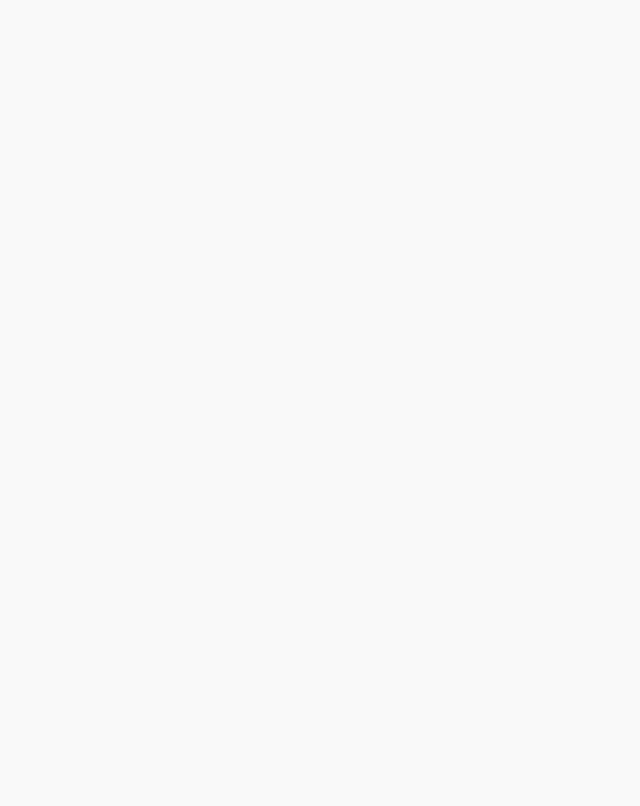
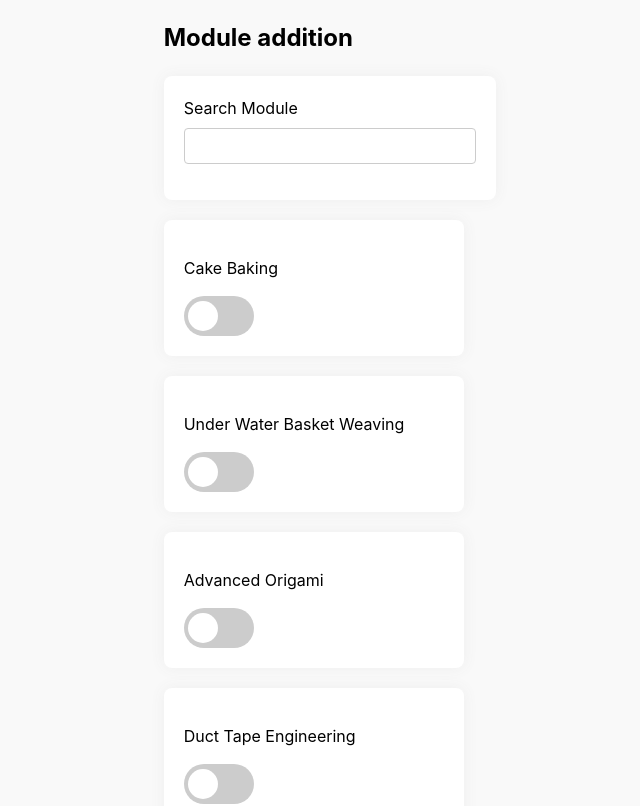
Before and after one commit to kyrregjerstad/sr-frontend-interview, a React (Vite) app: page / in a window 1280 px wide. Shown: the top 806 px of the page, without its empty margins (330-970 px from the left). Built offline with nearby package versions, Linux system fonts and the light colour scheme.

Commit message:
Completed frontend interview solution (still some styling and cleanup needed 🎨)

```diff
--- a/src/App.tsx
+++ b/src/App.tsx
@@ -1,5 +1,11 @@
+import HomePage from "./pages/HomePage";
+
 function App() {
-  return <></>;
+  return (
+    <>
+      <HomePage />
+    </>
+  );
 }
 
 export default App;
--- a/src/pages/HomePage.tsx
+++ b/src/pages/HomePage.tsx
@@ -1,18 +1,27 @@
-import { useEffect, useState } from "react";
+import { Dispatch, SetStateAction, useEffect, useState } from "react";
 import Card from "../components/Card/Card";
 import Toggle from "../components/Toggle/Toggle";
 import TextInput from "../components/TextInput/TextInput";
 import { mockGetModulesFromAPI } from "../api";
 
+type SearchRes = {
+  id: number;
+  name: string;
+};
+
 function HomePage() {
   const [search, setSearch] = useState("");
-  const [checked, setChecked] = useState(false);
+  const [searchRes, setSearchRes] = useState<SearchRes[]>([]);
+  const debouncedValue = useDebounce(search);
+  const [selectedResources, setSelectedResources] = useState<SearchRes[]>([]);
 
   useEffect(() => {
-    mockGetModulesFromAPI("/modules", { name: search }).then((response) => {
-      console.log(response);
-    });
-  }, [search]);
+    mockGetModulesFromAPI("/modules", { name: debouncedValue }).then(
+      (response) => {
+        setSearchRes(response.resource || []);
+      },
+    );
+  }, [debouncedValue]);
 
   return (
     <div>
@@ -23,10 +32,122 @@ function HomePage() {
           value={search}
           onChange={(input) => setSearch(input)}
         />
-        <Toggle checked={checked} onChange={setChecked} />
       </Card>
+      <div
+        style={{
+          display: "flex",
+          gap: "2rem",
+        }}
+      >
+        <div
+          style={{
+            display: "flex",
+            flexDirection: "column",
+          }}
+        >
+          {searchRes.map(({ id, name }) => (
+            <ResultCard
+              key={id}
+              id={id}
+              name={name}
+              checked={selectedResources.some((resource) => resource.id === id)}
+              setSelectedResources={setSelectedResources}
+            />
+          ))}
+        </div>
+        <div
+          style={{
+            display: "flex",
+            flexDirection: "column",
+          }}
+        >
+          {selectedResources.map((resource) => (
+            <SelectedResourceCard
+              key={resource.id}
+              id={resource.id}
+              name={resource.name}
+              setSelectedResources={setSelectedResources}
+            />
+          ))}
+        </div>
+      </div>
     </div>
   );
 }
 
 export default HomePage;
+
+type ResultCard = {
+  id: number;
+  name: string;
+  checked: boolean;
+  setSelectedResources: Dispatch<SetStateAction<SearchRes[]>>;
+};
+
+const ResultCard = ({
+  id,
+  name,
+  setSelectedResources,
+  checked,
+}: ResultCard) => {
+  return (
+    <Card>
+      <p>{name}</p>
+      <Toggle
+        checked={checked}
+        onChange={() => {
+          if (checked) {
+            setSelectedResources((previous) =>
+              previous.filter((item) => item.id !== id),
+            );
+          } else {
+            setSelectedResources((previous) => [...previous, { id, name }]);
+          }
+        }}
+      />
+    </Card>
+  );
+};
+
+const SelectedResourceCard = ({
+  id,
+  name,
+  setSelectedResources,
+}: {
+  id: number;
+  name: string;
+  setSelectedResources: Dispatch<SetStateAction<SearchRes[]>>;
+}) => {
+  return (
+    <Card>
+      <p>{name}</p>
+      <button
+        onClick={() =>
+          setSelectedResources((previous) =>
+            previous.filter((item) => item.id !== id),
+          )
+        }
+        style={{
+          color: "white",
+          background: "red",
+        }}
+      >
+        X
+      </button>
+    </Card>
+  );
+};
+
+function useDebounce<T>(value: T, delay = 300) {
+  const [debouncedValue, setDebouncedValue] = useState(value);
+
+  useEffect(() => {
+    const handler = setTimeout(() => {
+      setDebouncedValue(value);
+    }, delay);
+
+    return () => clearTimeout(handler);
+  }, [value, delay]);
+
+  return debouncedValue;
+}
```
